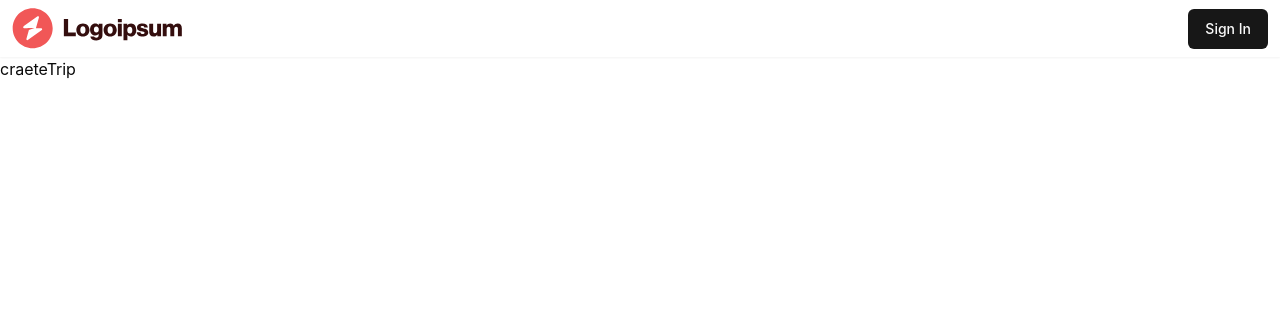
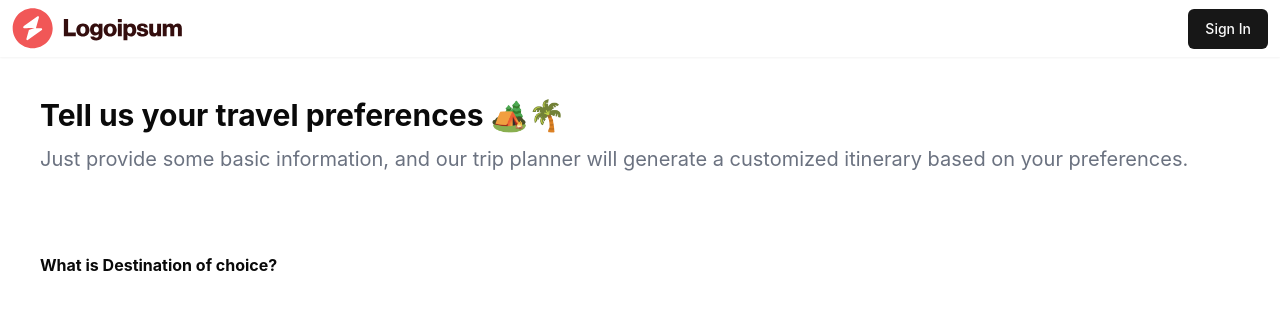
Before and after one commit to harshfreikin/Ai-Trip-Planner, a React (Vite) app: page /create-trip in a window 1280 px wide. Shown: the top 310 px of the page. Built offline with nearby package versions, Linux system fonts and the light colour scheme.

Commit message:
something something

```diff
--- a/package.json
+++ b/package.json
@@ -16,6 +16,7 @@
     "lucide-react": "^0.454.0",
     "react": "^18.3.1",
     "react-dom": "^18.3.1",
+    "react-google-places-autocomplete": "^4.1.0",
     "react-router-dom": "^6.28.0",
     "tailwind-merge": "^2.5.4",
     "tailwindcss-animate": "^1.0.7"
--- a/src/components/ui/custom/Hero.jsx
+++ b/src/components/ui/custom/Hero.jsx
@@ -1,5 +1,6 @@
 import React from 'react'
 import { Button } from '../button'
+import { Link } from 'react-router-dom'
 
 function Hero() {
   return (
@@ -8,7 +9,9 @@
       className='font-extrabold text-[50px] text-center mt-16'
       ><span className='text-red-600'>Discover Your Next Adventure with AI:</span> <br></br>Personalize Itinerares at Your Fingertips</h1>
       <p className='text-xl text-gray-500 text-center'>Your personal trip planner and travel curator, creating custom itineraries tailored to your interests and budget.</p>
+      <Link to='/create-trip'>
       <Button> Get Started,It's Free</Button>
+      </Link>
     </div>
   )
 }
--- a/src/create-trip/index.jsx
+++ b/src/create-trip/index.jsx
@@ -1,9 +1,20 @@
 import React from 'react'
+import GooglePlacesAutocomplete from 'react-google-places-autocomplete'
 
 function CreateTrip() {
   return (
-    <div>
-      craeteTrip
+    <div className='sm:px-10 md:px-32 lg:px-56 xl:px-10 px-5 mt-10'>
+      <h2 className='font-bold text-3xl'>Tell us your travel preferences 🏕️🌴</h2>
+      <p className='mt-3 text-gray-500 text-xl'>Just provide some basic information, and our trip planner will generate a customized itinerary based on your preferences.</p>
+
+    <div className='mt-20'>
+      <div>
+        <h2 className='font-bold'>What is Destination of choice?</h2>
+
+
+      </div>
+    </div>
+
     </div>
   )
 }
```
Also changed, not shown: 1 other file (tests, documents, lock files or other folders).
